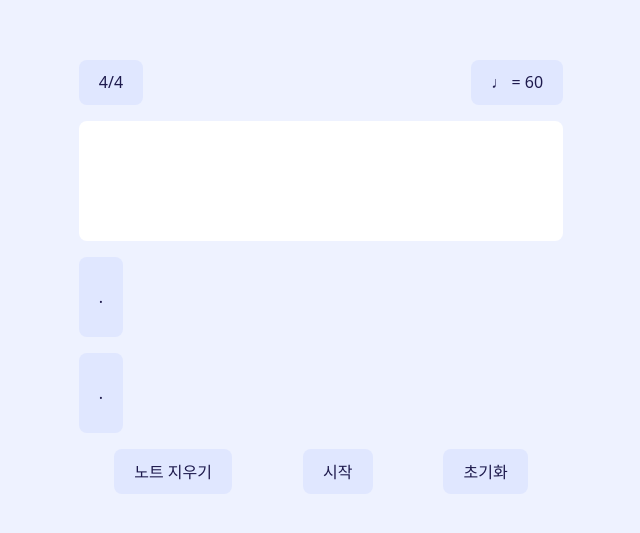
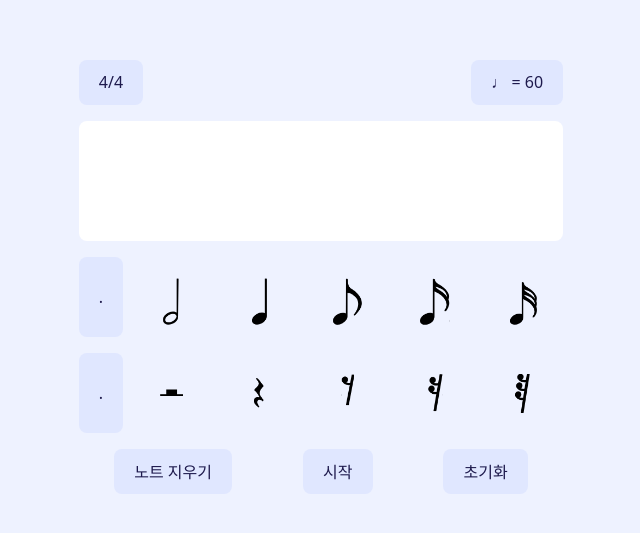
Before and after one commit to stothey0804/rhythm-helper, a React (Vite) app: page / in a window 1280 px wide. Shown: the part 131-664 px from the top of the page, without its empty margins (319-959 px from the left). Built offline with nearby package versions, Linux system fonts and the light colour scheme.

Commit message:
fix: 음표가 보이지 않는 이슈 수정

```diff
--- a/src/components/bar.css
+++ b/src/components/bar.css
@@ -15,5 +15,5 @@
 }
 
 .bar-note--rest {
-  margin-top: 0.6em;
+  margin-top: 30px;
 }
--- a/src/components/buttons/buttons.css
+++ b/src/components/buttons/buttons.css
@@ -5,11 +5,11 @@
   background-size: auto 100px;
   background-position: 0 0;
   width: 100%;
-  height: clac(var(--spacing) * 20 - 1.2em);
+  height: 59px;
 }
 
 .note--rest {
-  margin-top: 0.6em;
+  margin-top: 10px;
 }
 
 /* 일반 음표 (위 행) */
```
